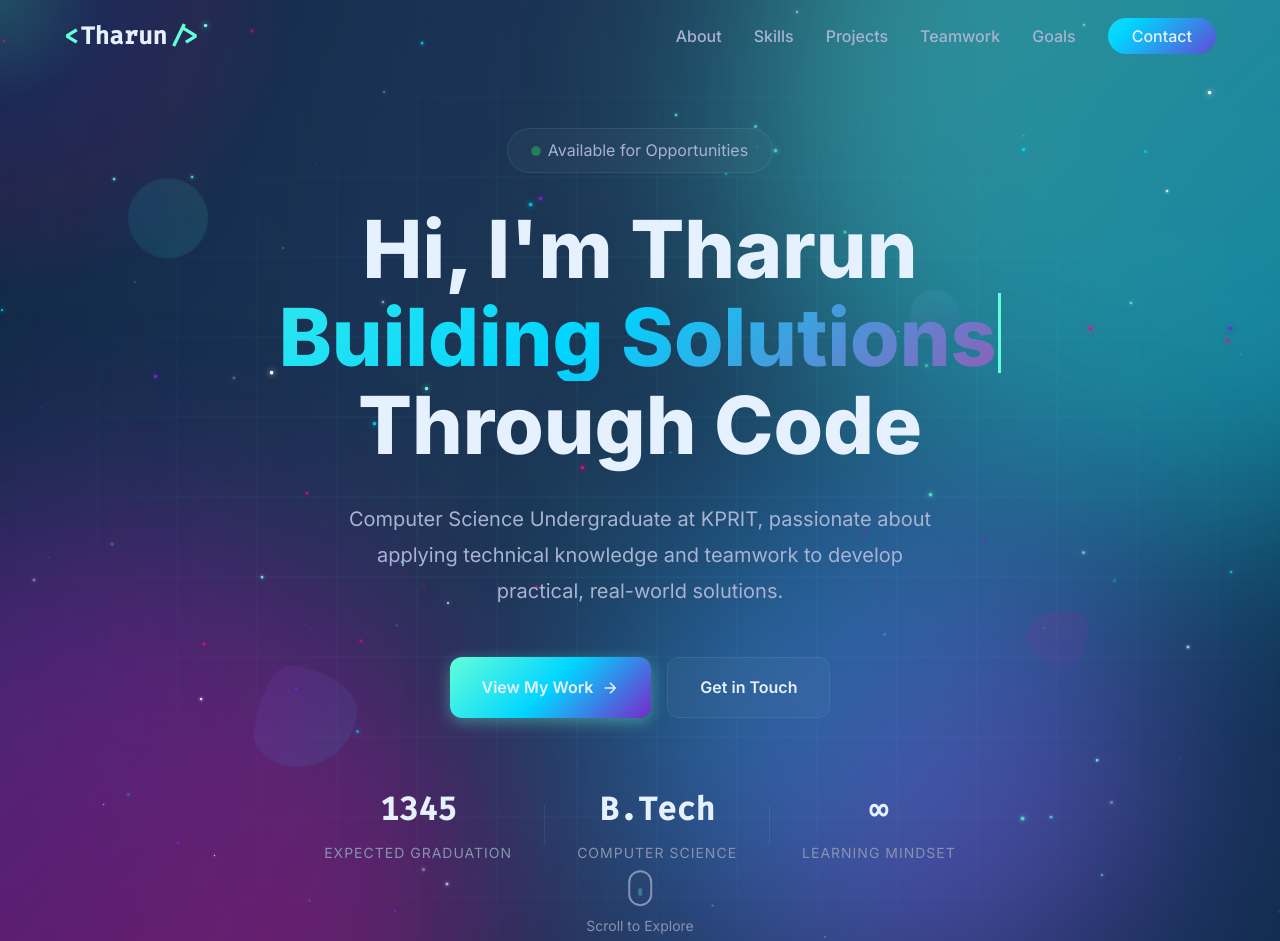
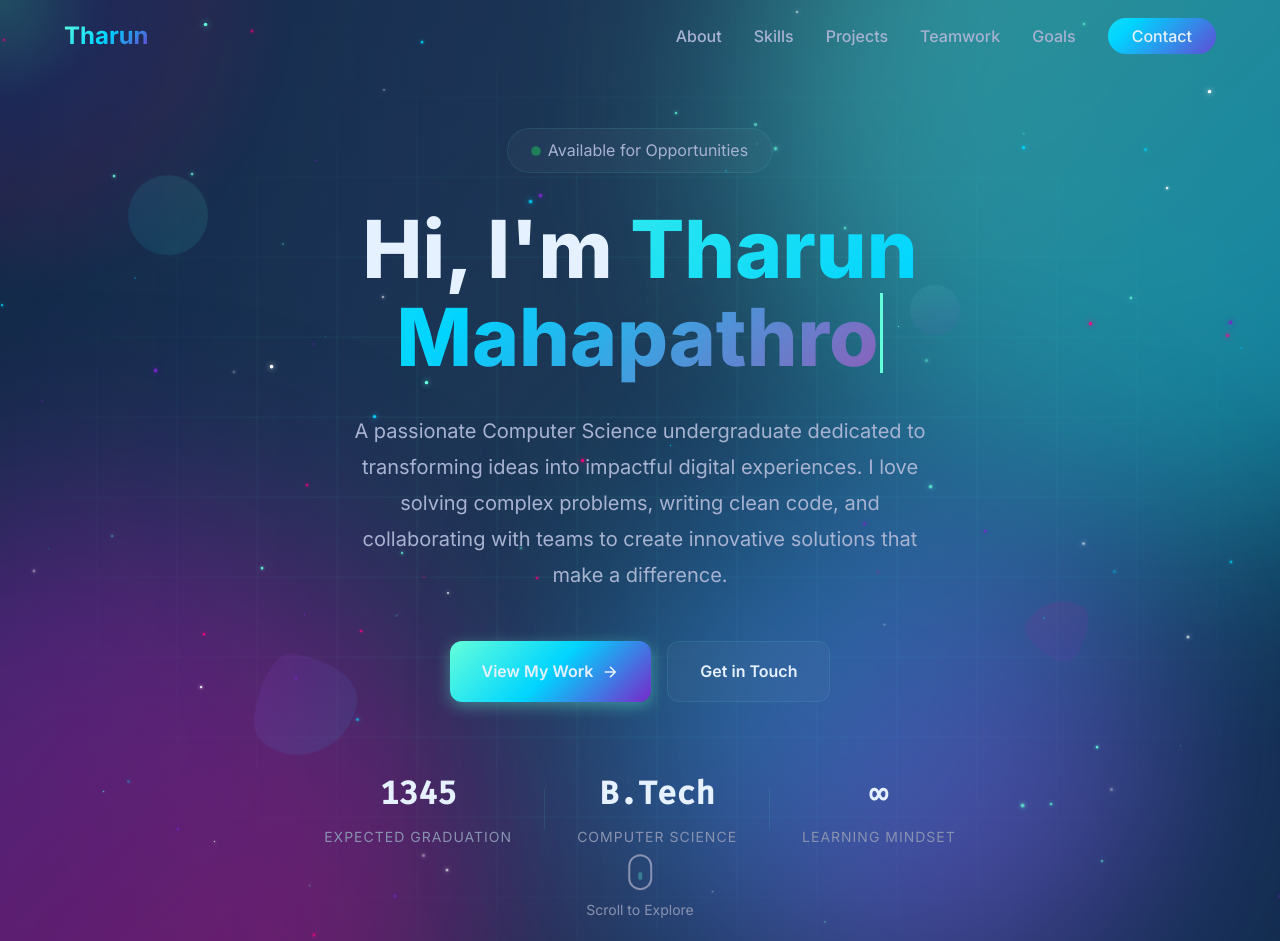
Before and after one commit to THARUN675/Tharun-Mahapathro-PORTFOLIO, a plain HTML site: page index.html in a window 1280 px wide. Shown: the top 941 px of the page. Drawn offline with Linux system fonts and the light colour scheme; animation ran at ten frames a second.

Commit message:
Refactor navigation logo and enhance hero section text for improved clarity and aesthetics

```diff
--- a/index.html
+++ b/index.html
@@ -21,9 +21,7 @@
     <nav class="navbar" id="navbar">
         <div class="nav-container">
             <a href="#hero" class="nav-logo">
-                <span class="logo-bracket">&lt;</span>
-                <span class="logo-text">Tharun</span>
-                <span class="logo-bracket">/&gt;</span>
+                <span class="logo-name">Tharun</span>
             </a>
             <ul class="nav-menu" id="navMenu">
                 <li><a href="#about" class="nav-link">About</a></li>
@@ -61,13 +59,12 @@
                 <span>Available for Opportunities</span>
             </div>
             <h1 class="hero-title animate-on-scroll">
-                <span class="title-line">Hi, I'm Tharun</span>
-                <span class="title-line title-gradient">Building Solutions</span>
-                <span class="title-line">Through Code</span>
+                <span class="title-line">Hi, I'm <span class="title-gradient">Tharun Mahapathro</span></span>
             </h1>
             <p class="hero-subtitle animate-on-scroll">
-                Computer Science Undergraduate at KPRIT, passionate about applying technical
-                knowledge and teamwork to develop practical, real-world solutions.
+                A passionate Computer Science undergraduate dedicated to transforming ideas into
+                impactful digital experiences. I love solving complex problems, writing clean code,
+                and collaborating with teams to create innovative solutions that make a difference.
             </p>
             <div class="hero-cta animate-on-scroll">
                 <a href="#projects" class="btn btn-primary">
--- a/style.css
+++ b/style.css
@@ -263,12 +263,8 @@ button {
 }
 
 .nav-logo {
-    font-family: var(--font-mono);
-    font-size: var(--text-xl);
-    font-weight: 600;
-    display: flex;
-    align-items: center;
-    gap: 2px;
+    display: flex;
+    align-items: center;
     transition: transform var(--transition-base);
 }
 
@@ -276,12 +272,14 @@ button {
     transform: scale(1.05);
 }
 
-.logo-bracket {
-    color: var(--color-accent-primary);
-}
-
-.logo-text {
-    color: var(--color-text-primary);
+.logo-name {
+    font-family: var(--font-primary);
+    font-size: var(--text-xl);
+    font-weight: 700;
+    background: var(--gradient-primary);
+    -webkit-background-clip: text;
+    -webkit-text-fill-color: transparent;
+    background-clip: text;
 }
 
 .nav-menu {
```
